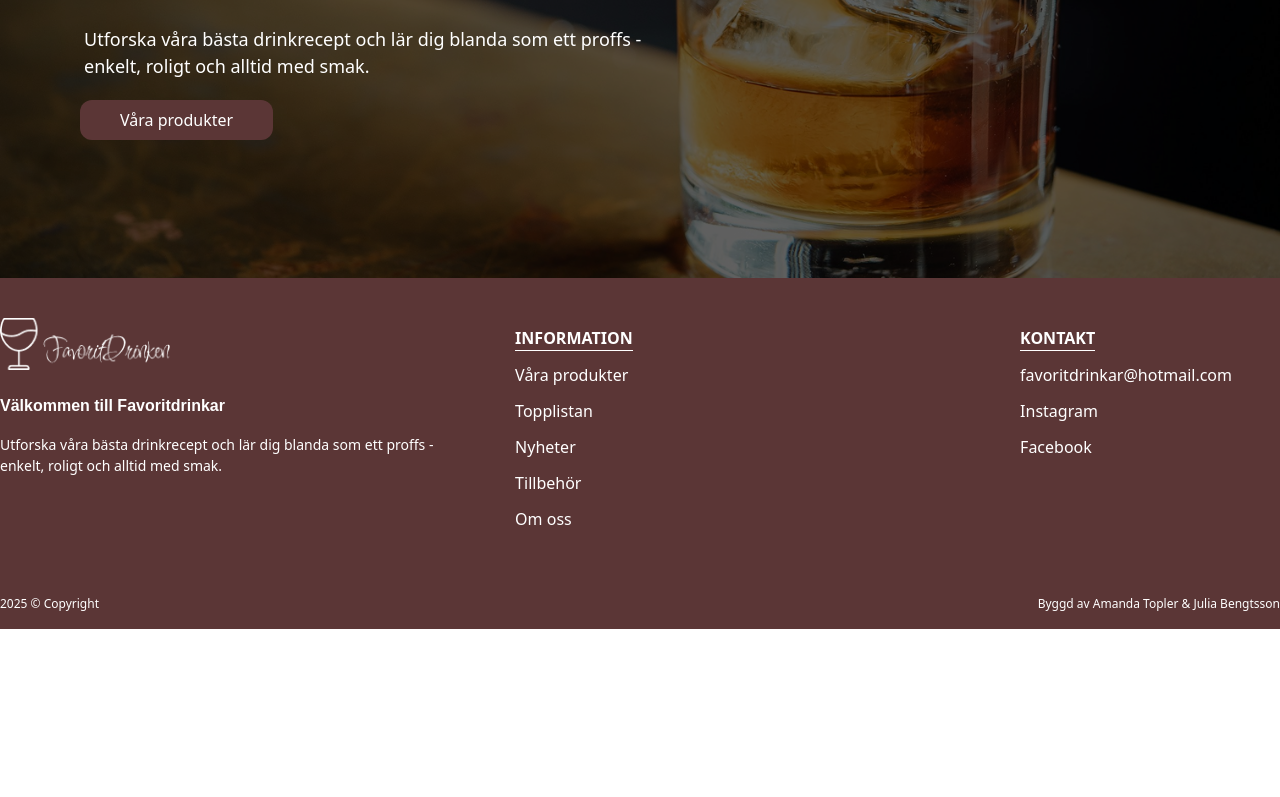
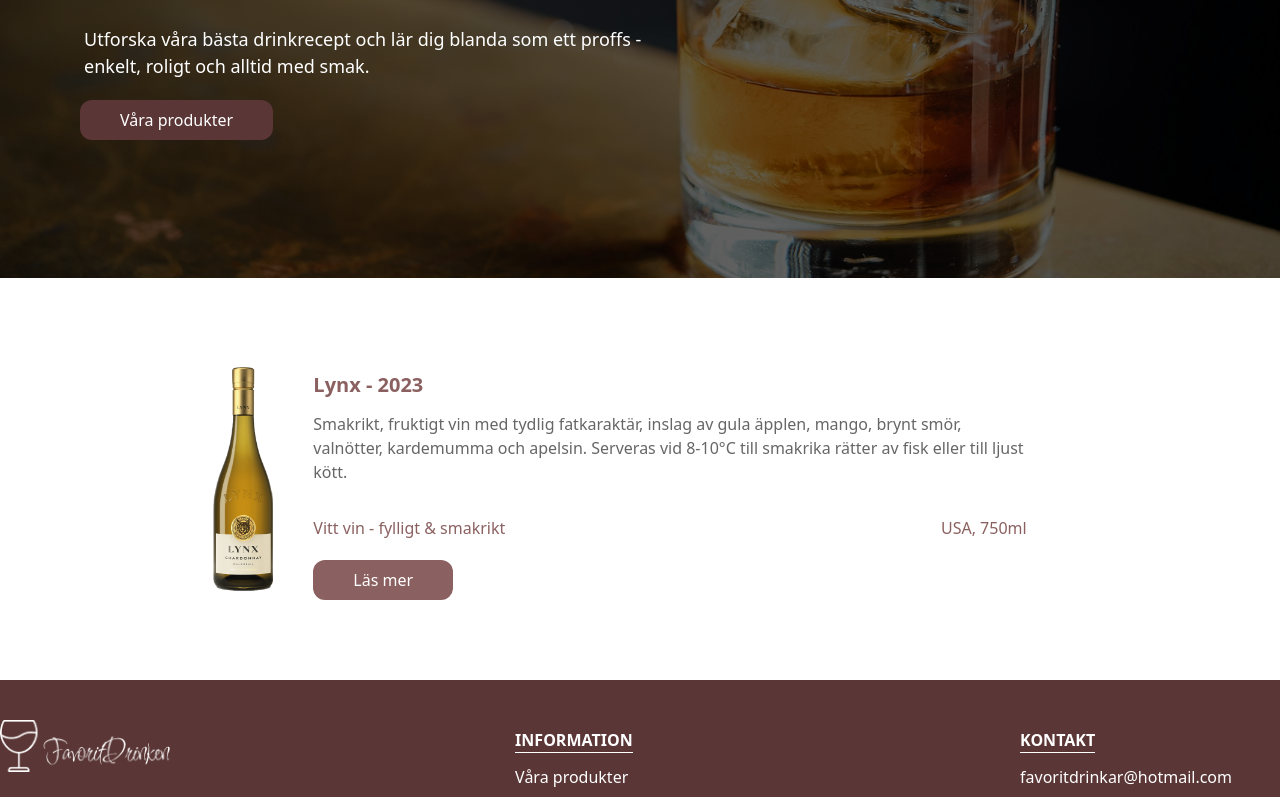
Before and after one commit to Topler97/Examensarbete, a Next.js app: page / in a window 1280 px wide. Shown: the part 427-1224 px from the top of the page. Before the commit the page ends 1056 px from the top, so only its background shows below. Built offline with nearby package versions, Linux system fonts and the light colour scheme.

Commit message:
created products comp

```diff
--- /dev/null
+++ b/app/components/Products.jsx
@@ -0,0 +1,39 @@
+import Image from "next/image"
+import { Button } from "./Button"
+
+
+export const ProductsComponent = () => {
+    return(
+        <section className="my-20 lg:flex lg:justify-center">
+            <div className="flex flex-col items-center mx-5 sm:flex-row lg:w-2/3">
+                <Image
+                    src="/lynx.png"
+                    alt="vin"
+                    width={60}
+                    height={60}
+                />
+
+                <div className="sm:flex sm:flex-col">
+                    <h3 className="text-[#8B6060] font-bold text-[20px] py-3 text-center sm:text-start sm:mx-10">
+                        Lynx - 2023
+                    </h3>
+
+                    <div className="sm:mx-10">
+                        <p className="text-[#666] text-center pb-3 sm:text-start">Smakrikt, fruktigt vin med tydlig fatkaraktär, inslag av gula äpplen, mango, brynt smör, valnötter, kardemumma och apelsin. Serveras vid 8-10°C till smakrika rätter av fisk eller till ljust kött.</p>
+                    </div>
+
+                    <div className="sm:flex sm:justify-between sm:mx-10 sm:py-5 text-center">
+                        <p className="text-[#8B6060] pt-5 sm:p-0">Vitt vin - fylligt & smakrikt</p>
+                        <p className="text-[#8B6060] pb-8 sm:p-0">USA, 750ml</p>
+                    </div>
+
+
+                    <div className="flex justify-center sm:flex sm:flex-col sm:items-start sm:ml-10">
+                        <Button buttonText={'Läs mer'} buttonColor={'#8B6060'} />
+                    </div>
+                </div>
+            </div>
+
+        </section>
+    )
+}
--- a/app/layout.jsx
+++ b/app/layout.jsx
@@ -3,6 +3,7 @@
 import Navbar from "./components/navigation/Nav"; // Importera Navbar
 import {Footer} from './components/Footer';
 import {Hero} from './components/Hero';
+import { ProductsComponent } from './components/Products';
 
 export const metadata = {
   title: 'Next.js',
@@ -16,6 +17,8 @@
         <Navbar />
         {children}
         <Hero/>
+
+        <ProductsComponent />
         <Footer/>
       </body>
     </html>
```
